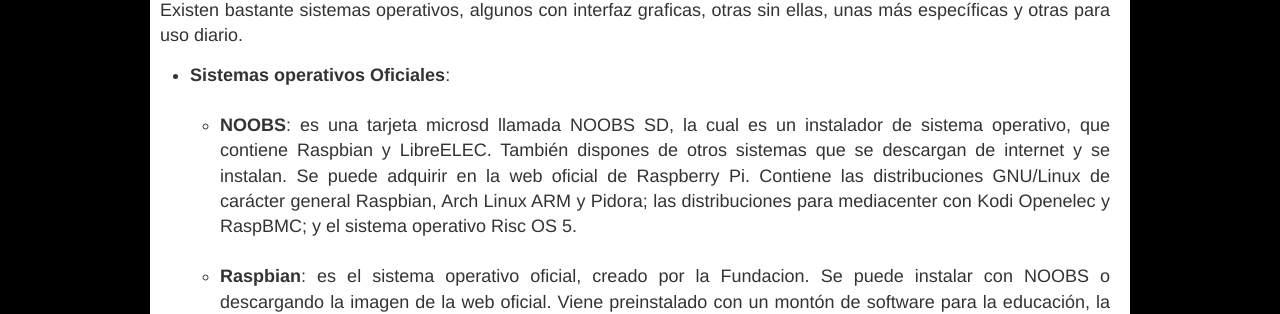
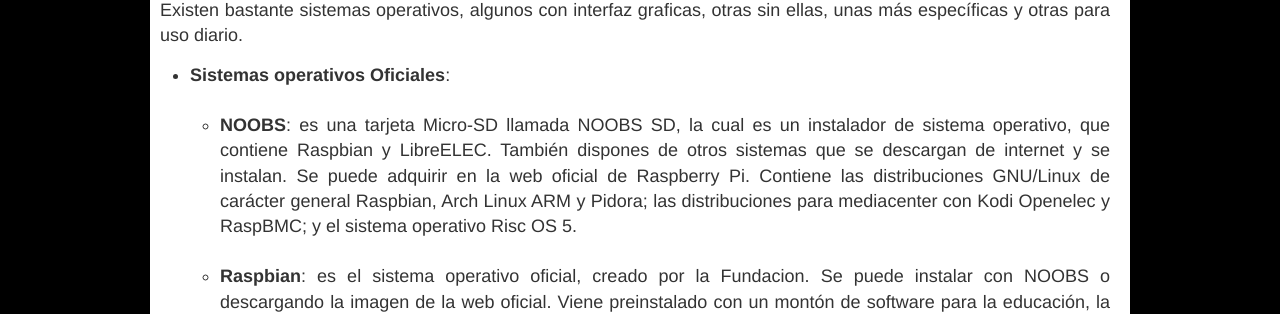
Before and after one commit to mmb-96/mmb-96.github.io, a Jekyll site: the page built from _posts/2018-12-16-operating-systems.md, in a window 1280 px wide. Shown: the part 353-667 px from the top of the page. Built offline with Jekyll 4.4.1, drawn with Linux system fonts in a browser that asks for light colours.

Commit message:
Update 2018-12-16-operating-systems.md

```diff
--- a/_posts/2018-12-16-operating-systems.md
+++ b/_posts/2018-12-16-operating-systems.md
@@ -11,7 +11,7 @@
 Existen bastante sistemas operativos, algunos con interfaz graficas, otras sin ellas, unas más específicas y otras para uso diario.
 
 - **Sistemas operativos Oficiales**:<br><br>
-	- **NOOBS**: es una tarjeta microsd llamada NOOBS SD, la cual es un instalador de sistema operativo, que contiene Raspbian y LibreELEC. También dispones de otros sistemas que se descargan de internet y se instalan.  Se puede adquirir en la web oficial de Raspberry  Pi. Contiene las distribuciones GNU/Linux de carácter general Raspbian, Arch Linux ARM y Pidora; las distribuciones para mediacenter con Kodi Openelec y RaspBMC; y el sistema operativo Risc OS 5. <br><br>
+	- **NOOBS**: es una tarjeta Micro-SD llamada NOOBS SD, la cual es un instalador de sistema operativo, que contiene Raspbian y LibreELEC. También dispones de otros sistemas que se descargan de internet y se instalan.  Se puede adquirir en la web oficial de Raspberry  Pi. Contiene las distribuciones GNU/Linux de carácter general Raspbian, Arch Linux ARM y Pidora; las distribuciones para mediacenter con Kodi Openelec y RaspBMC; y el sistema operativo Risc OS 5. <br><br>
 	- **Raspbian**: es el sistema operativo oficial, creado por la Fundacion. Se puede instalar con NOOBS o descargando la imagen de la web oficial. Viene preinstalado con un montón de software para la educación, la programación y el uso general. Tiene **Python**, Scratch, Sonic Pi, **Java** y más.<br><br>
     - **Ubuntu mate**: es sistema operativo con interfaz gráfica. Basado en Ubuntu que a su vez esta basado en la distribución Linux Debian. Para realizar alguna instalación se utiliza el “apt-get”.<br><br>
 	- **Ubuntu Snappy Core**: es como Ubuntu mate pero en este caso sin interfaz gráfica.<br><br>
```
